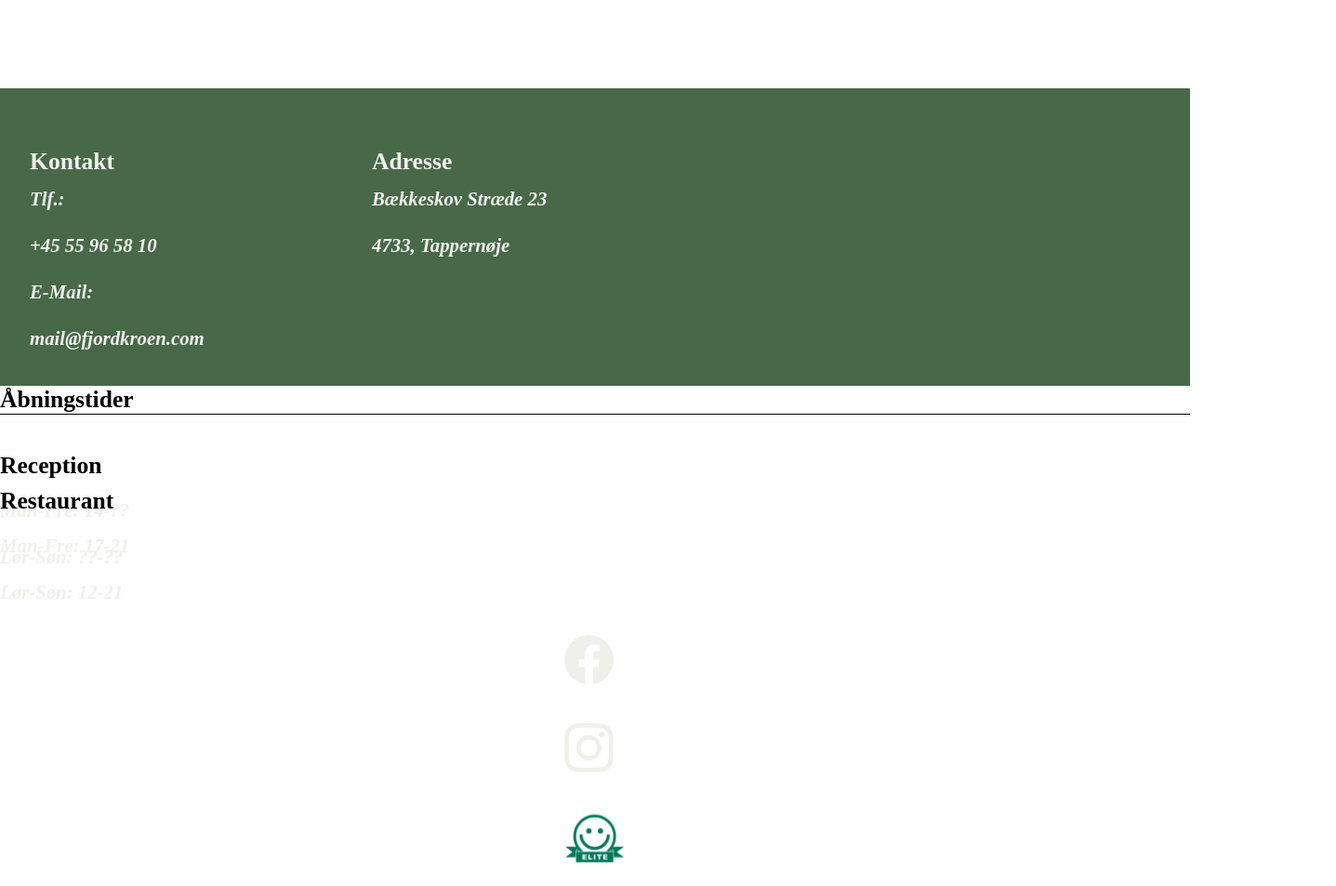
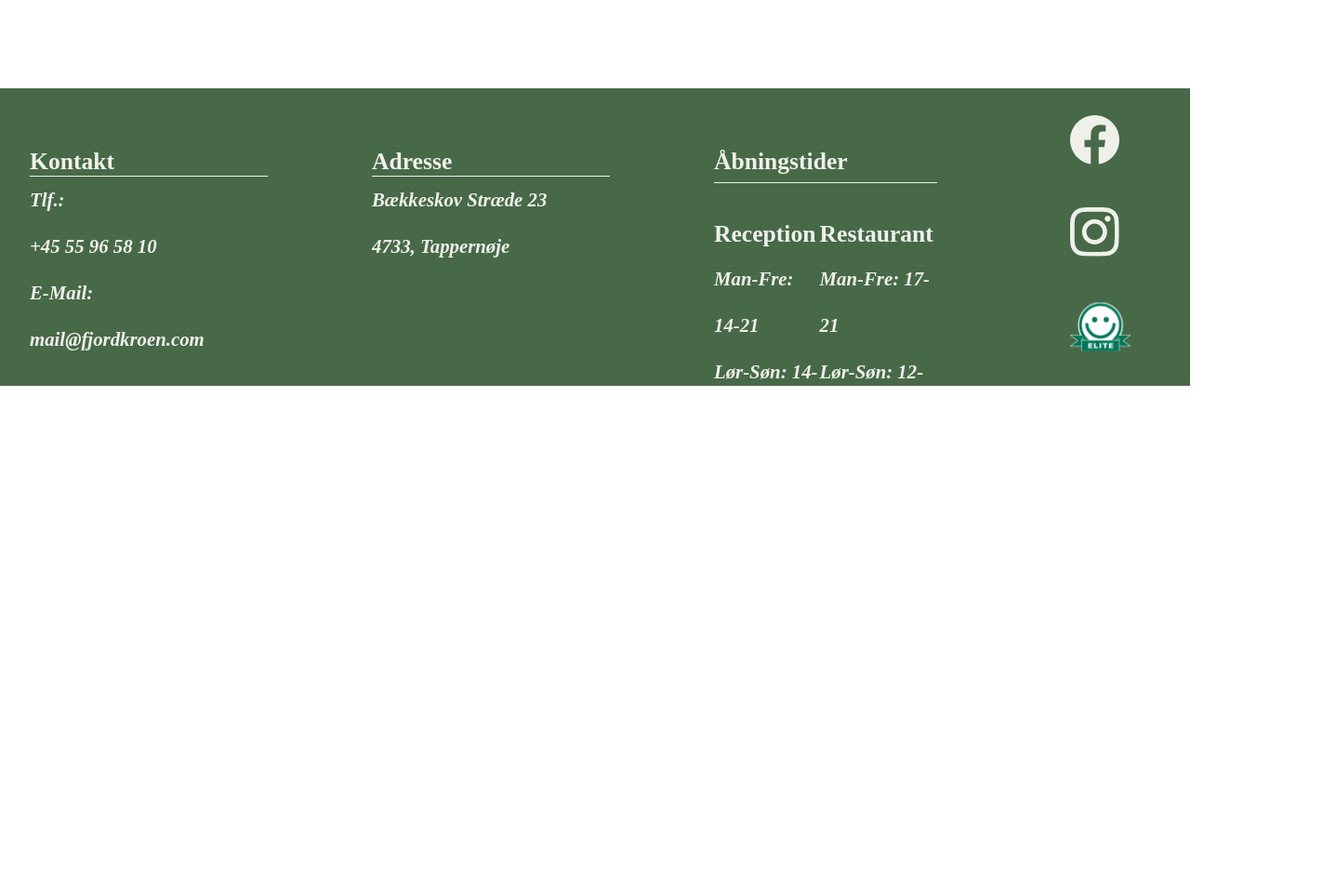
Before and after one commit to OlliKP/hotel-fjordkroen, a plain HTML site: page selskaber.html in a window 1280 px wide. Shown: the part 1501-2454 px from the top of the page at 93% size, 1437 px wide, since content can reach past the window. After the commit the page ends 1916 px from the top, so only its background shows below. Drawn offline with Linux system fonts and the light colour scheme; a web font is replaced by a local one.

Commit message:
Selskabs opdate

```diff
--- a/css/selskaber.css
+++ b/css/selskaber.css
@@ -117,6 +117,11 @@ header img, .header-overlay{
 
 /* Media Query for Web */
 @media only screen and (min-width: 960px) {
+    /*'html, body' side scroll fix fundet på https://stackoverflow.com/questions/17756649/disable-the-horizontal-scroll */
+    html, body{
+        max-width: 100%;
+        overflow-x: hidden;
+    }
     header img{
         margin-top:auto;
         height: 59.5vh;
--- a/selskaber.html
+++ b/selskaber.html
@@ -132,41 +132,39 @@
              <!--Footer-->
              <footer>
                 <div class="footer-contact">
-                <div>
+                    <div class="first">
                         <h2 class="footer-underscore">Kontakt</h2>
                         <p>Tlf.:</p>
                         <p>+45 55 96 58 10</p>
                         <p>E-Mail:</p>
                         <p>mail@fjordkroen.com</p>
                     </div>
-                <div>
-                    <h2 class="footer-underscore adress">Adresse</h2>
+                    <div class="second">
+                        <h2 class="footer-underscore">Adresse</h2>
                         <p>Bækkeskov Stræde 23</p>
                         <p>4733, Tappernøje</p>
                     </div>
-            </div>
-
-            <h2 class="footer-underscore footer-opening">Åbningstider</h2>
 
                     <div class="footer-time">
-                <div>
+                        <h2 class="footer-opening footer-underscore">Åbningstider</h2>
+                        <section class="third">
                             <h2>Reception</h2>
-                    <p>Man-Fre: 14-??</p>
-                    <p>Lør-Søn: ??-??</p>
-                </div>
-                <div>
+                            <p>Man-Fre: 14-21</p>
+                            <p>Lør-Søn: 14-21</p>
+                        </section>
+                        <section class="third third-rest">
                             <h2>Restaurant</h2>
                             <p>Man-Fre: 17-21</p>
                             <p>Lør-Søn: 12-21</p>
-                </div>
+                        </section>
                     </div>
 
                     <div class="footer-some-icons">
-                <img src="img/fb-icon.png" alt="Et ikon der henviser til Facebook" width="53" height="53">
-                <img src="img/insta-icon.png" alt="Et ikon der henviser til Facebook" width="53" height="53">
-                <img src="img/elite-smiley.png" alt="Et ikon der henviser til Facebook" width="66" height="60">
+                        <a href="https://www.facebook.com/HotelFjordkroen" target="_blank"><img src="img/fb-icon.png" alt="Et ikon der henviser til Facebook" width="53" height="53"></a>
+                        <a href="#" target="_blank"><img src="img/insta-icon.png" alt="Et ikon der henviser til Instagram" width="53" height="53"></a>
+                        <a href="https://www.findsmiley.dk/953758" target="_blank"><img src="img/elite-smiley.png" alt="Et ikon der henviser til Fødevare-rapport" width="66" height="60"></a>
                     </div>
-
+                </div>
             </footer>
 </body>
 </html>
```
Lines whose indentation alone changed are shown as unchanged.
